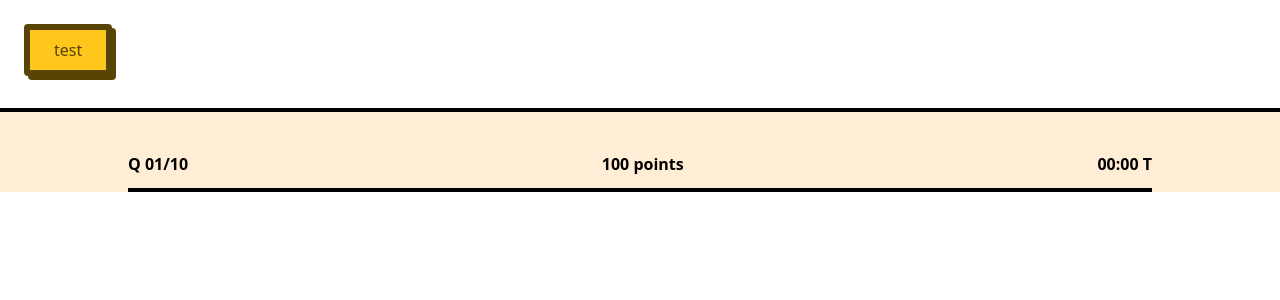
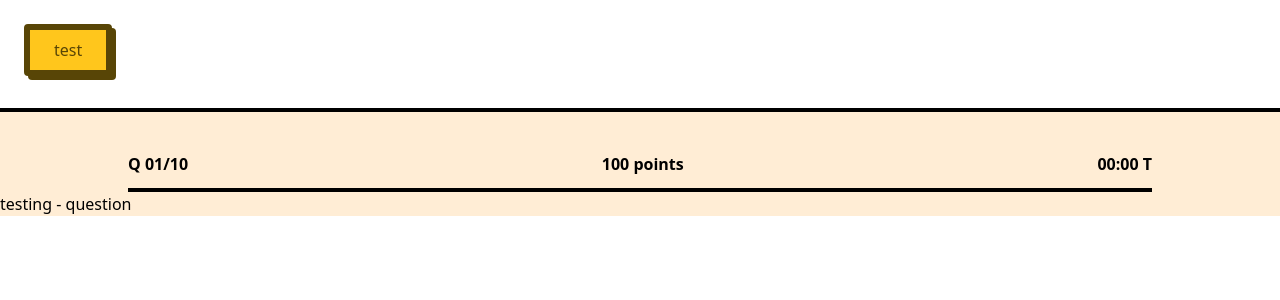
Before and after one commit to shaikhyakubhossain/quiz-app, a Next.js app: page / in a window 1280 px wide. Shown: the top 300 px of the page. Built offline with nearby package versions, Linux system fonts and the light colour scheme.

Commit message:
Add Question component

```diff
--- /dev/null
+++ b/src/app/component/Question/question.component.tsx
@@ -0,0 +1,12 @@
+import styles from './question.module.scss';
+
+
+
+export default function Question(): JSX.Element {
+
+    return (
+        <div className={`${styles.mainContainer} `}>
+            testing - question
+        </div>
+    )
+}
--- a/src/app/page.tsx
+++ b/src/app/page.tsx
@@ -1,12 +1,14 @@
 import './globals.css';
 import Nav from './component/Nav/nav.component';
 import StatusBar from './component/StatusBar/status-bar.component';
+import Question from './component/Question/question.component';
 
 export default function Home(): JSX.Element{
   return (
       <div className=' bg-orange-100'>
         <Nav />
         <StatusBar />
+        <Question />
       </div>
   )
 }
```
Also changed, not shown: src/app/component/Question/question.module.scss (added).
